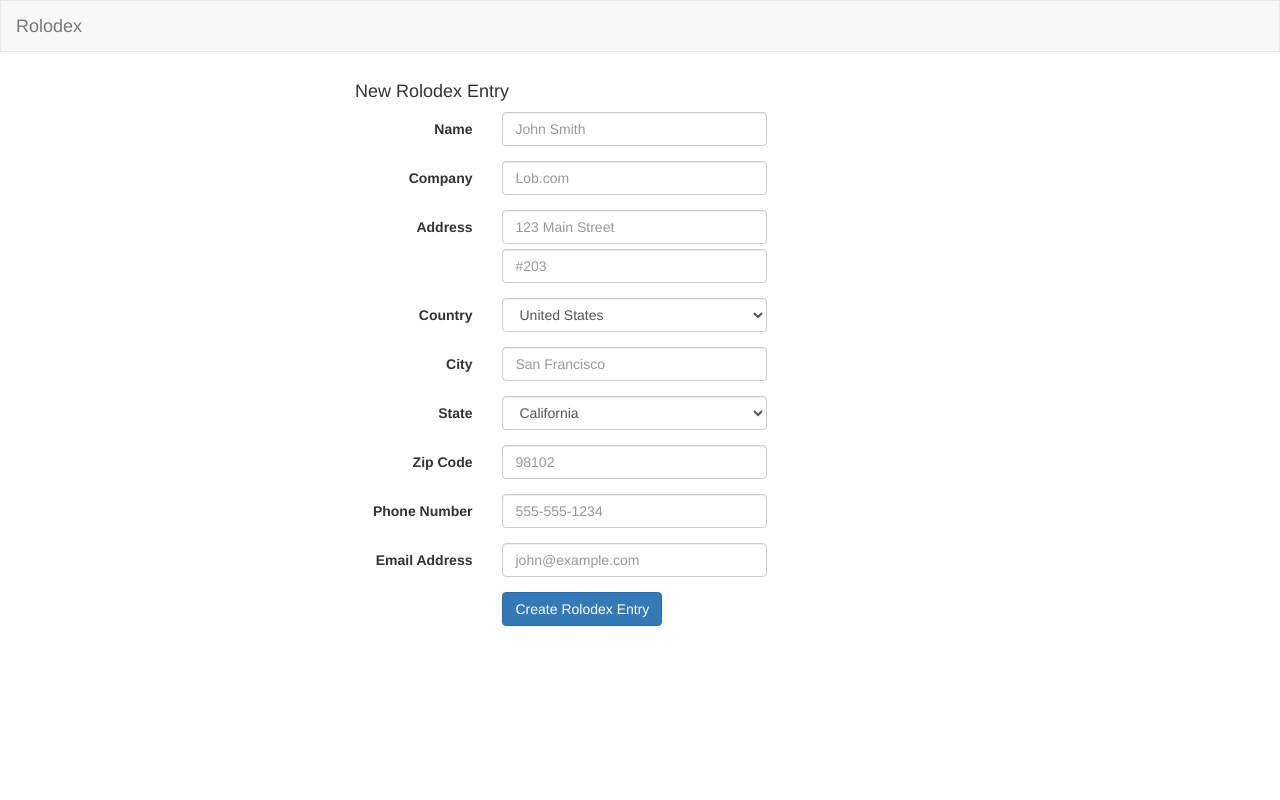
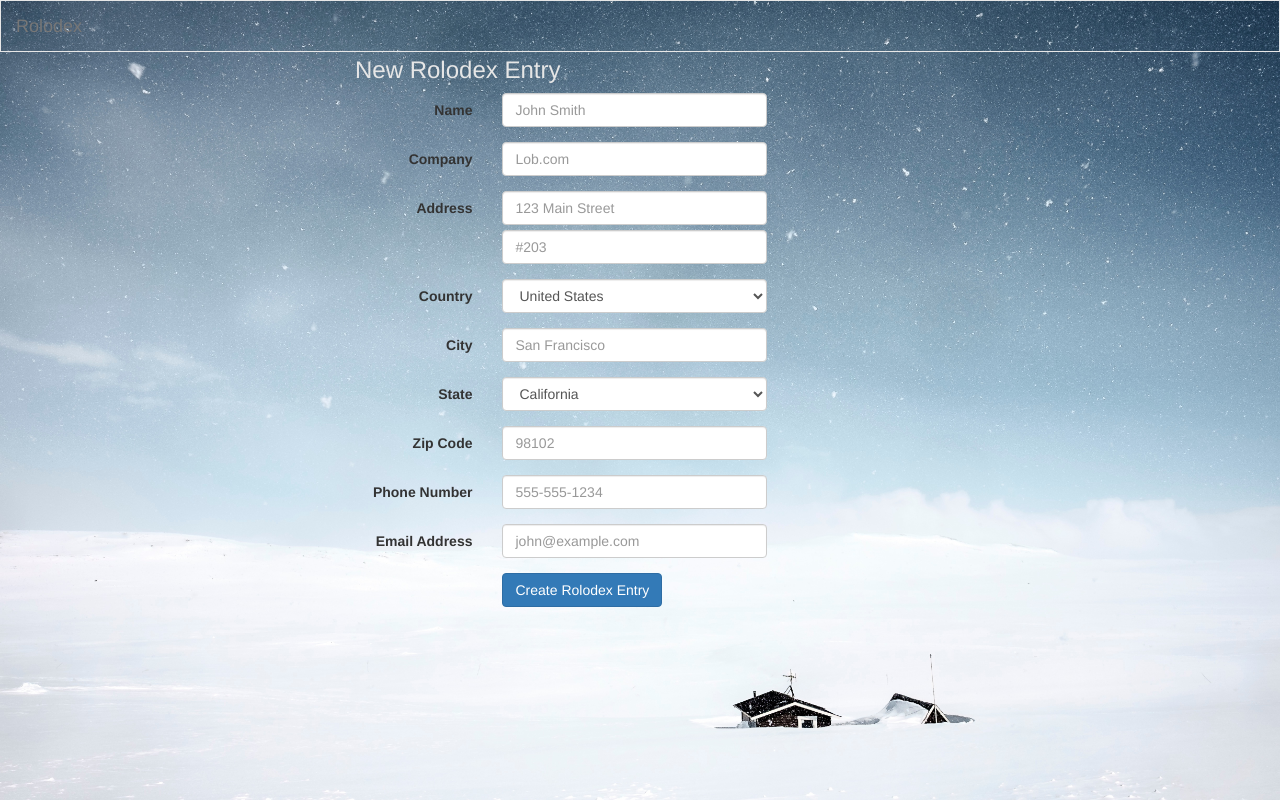
Before and after one commit to bal2ag/lob-rolodex, a Flask app: template backend/app/templates/create_address.html in a window 1280 px wide. Run offline with Flask 2, Linux system fonts and the light colour scheme; the template is opened without the code that fills it, so the values that code supplies are empty; parts of the project's set-up code (start-up, migrations or seed data) failed here and were passed over; some libraries are stand-ins or nearby versions.

Commit message:
Final styling

```diff
--- a/backend/app/templates/address.html
+++ b/backend/app/templates/address.html
@@ -7,7 +7,7 @@
 {% include 'navbar.html' %}
 <div class="container" ng-controller="AddressController">
     <h3 class="text-center address-header">{a formatting.formatName({{ address }}) a}</h3>
-    <table class="table">
+    <table class="table borderless-table">
         <tr>
             <td><strong>Address</strong></td>
             <td class="mailing-address-text">{a formatting.formatMailingAddress({{ address }}) a}</td>
--- a/backend/app/templates/base_layout.html
+++ b/backend/app/templates/base_layout.html
@@ -4,7 +4,7 @@
     {% block head %}
     <meta charset="utf-8">
     <meta name="viewport" content="width=device-width, initial-scale=1">
-    <link rel="stylesheet" href="https://maxcdn.bootstrapcdn.com/bootswatch/3.3.7/cerulean/bootstrap.min.css">
+    <link rel="stylesheet" href="https://maxcdn.bootstrapcdn.com/bootswatch/3.3.7/yeti/bootstrap.min.css">
     <link rel="stylesheet" href="/css/main.css">
     <script src="https://cdnjs.cloudflare.com/ajax/libs/angular.js/1.6.0/angular.min.js"></script>
     <script src="/external/pagination.js"></script>
--- a/backend/app/templates/create_address.html
+++ b/backend/app/templates/create_address.html
@@ -15,7 +15,7 @@
 {% include 'navbar.html' %}
 <div class="container" ng-controller="NewAddressController">
     <form id="newAddress" class="form-horizontal col-md-offset-3" role="form" method="post" action="address" autocomplete="off">
-        <h4>New Rolodex Entry</h4>
+        <h3 class="new-address-title">New Rolodex Entry</h3>
         <div class="form-group">
             <label for="name" class="col-md-2 control-label">Name</label>
             <div class="col-md-4">
--- a/backend/app/templates/send_postcard.html
+++ b/backend/app/templates/send_postcard.html
@@ -7,7 +7,7 @@
 {% include 'navbar.html' %}
 <div class="container" ng-controller="SendPostcardController">
     <form id="sendPostcard" class="form text-center" role="form" method="post" action="/address/{{ address.id }}/send" autocomplete="off">
-        <p>Send a personalized message to {a formatting.formatName({{ address }}) a} wishing them a Merry Christmas!</p>
+        <p class="send-title">Send a personalized message to {a formatting.formatName({{ address }}) a} wishing them a Merry Christmas!</p>
         <textarea class="form-control" id="message" name="message" maxLength="350" rows="5"></textarea>
         <button type="submit" class="send-postcard-submit btn btn-primary">Send Postcard</button>
     </form>
--- a/frontend/static/css/main.css
+++ b/frontend/static/css/main.css
@@ -1,5 +1,40 @@
+/* Global */
+html {
+    background: url(/img/bg.jpg) no-repeat center center fixed;
+    -webkit-background-size: cover;
+    -moz-background-size: cover;
+    -o-background-size: cover;
+    background-size: cover;
+}
+
+body {
+    background-color: rgba(255, 0, 0, 0.0);
+}
+
+div.navbar {
+    background-color: rgba(0, 0, 0, 0.0);
+    margin-bottom: 5px;
+}
+
+.navbar-brand {
+    color: #e6e6e6;
+}
+
+.borderless-table, .borderless-table td, .borderless-table th, tfoot>tr>td {
+    border: none !important;
+}
 
 /* Home Page */
+h1.main-title {
+    color: #e6e6e6;
+    font-weight: 400;
+    letter-spacing: 0.1em;
+}
+
+p.main-subtitle {
+    color: #e6e6e6;
+}
+
 div.rolodex-table-container {
     margin-bottom: 0;
     margin-top: 20px;
@@ -32,6 +67,12 @@
     padding-top: 3px;
 }
 
+/* New Address Page */
+h3.new-address-title {
+    color: #e6e6e6;
+    margin-top: 0;
+}
+
 /* Address Page */
 h3.address-header {
     margin-top: 0;
@@ -46,6 +87,10 @@
     margin-top: 10px;
 }
 
+p.send-title {
+    color: #e6e6e6;
+}
+
 /* Postcard Page */
 p.postcard-url-text {
     font-size: 18px;
```
Also changed, not shown: backend/app/templates/home.html (+6 -15 lines), frontend/static/img/bg.jpg (added).
